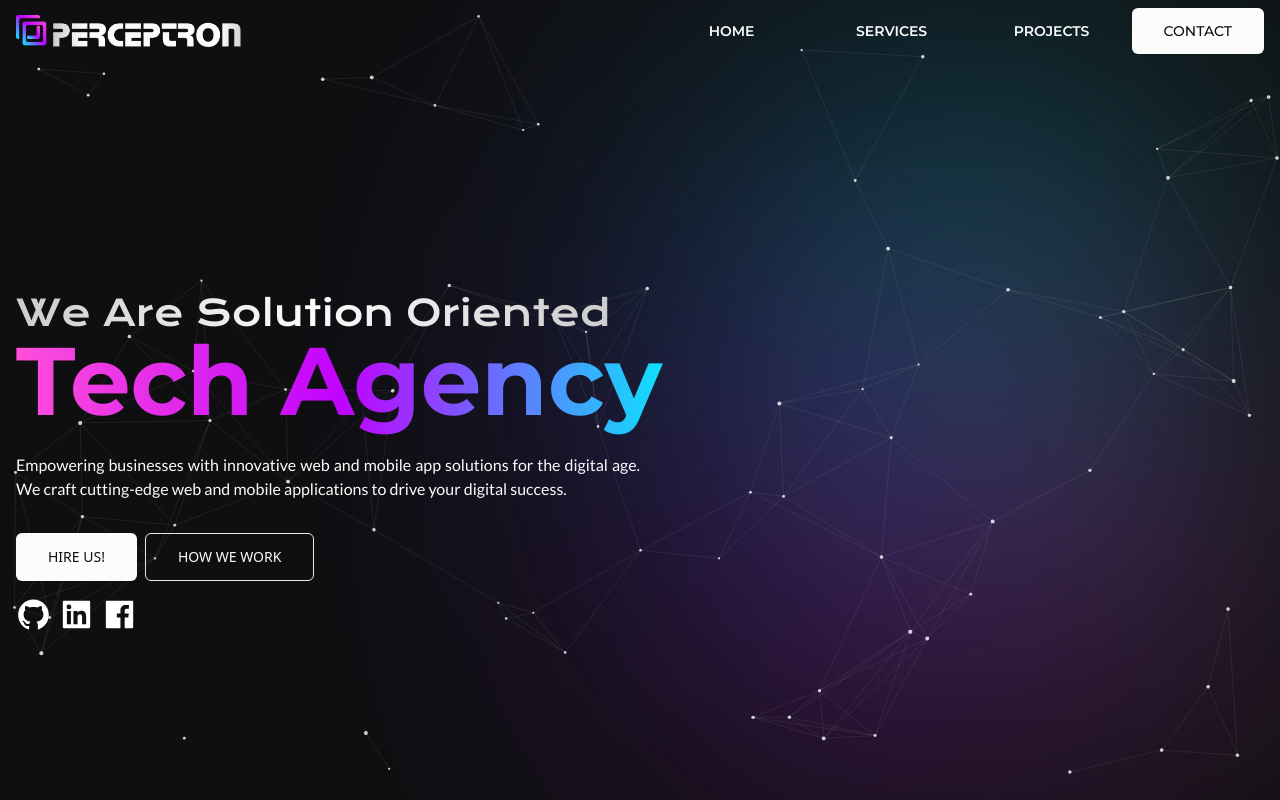
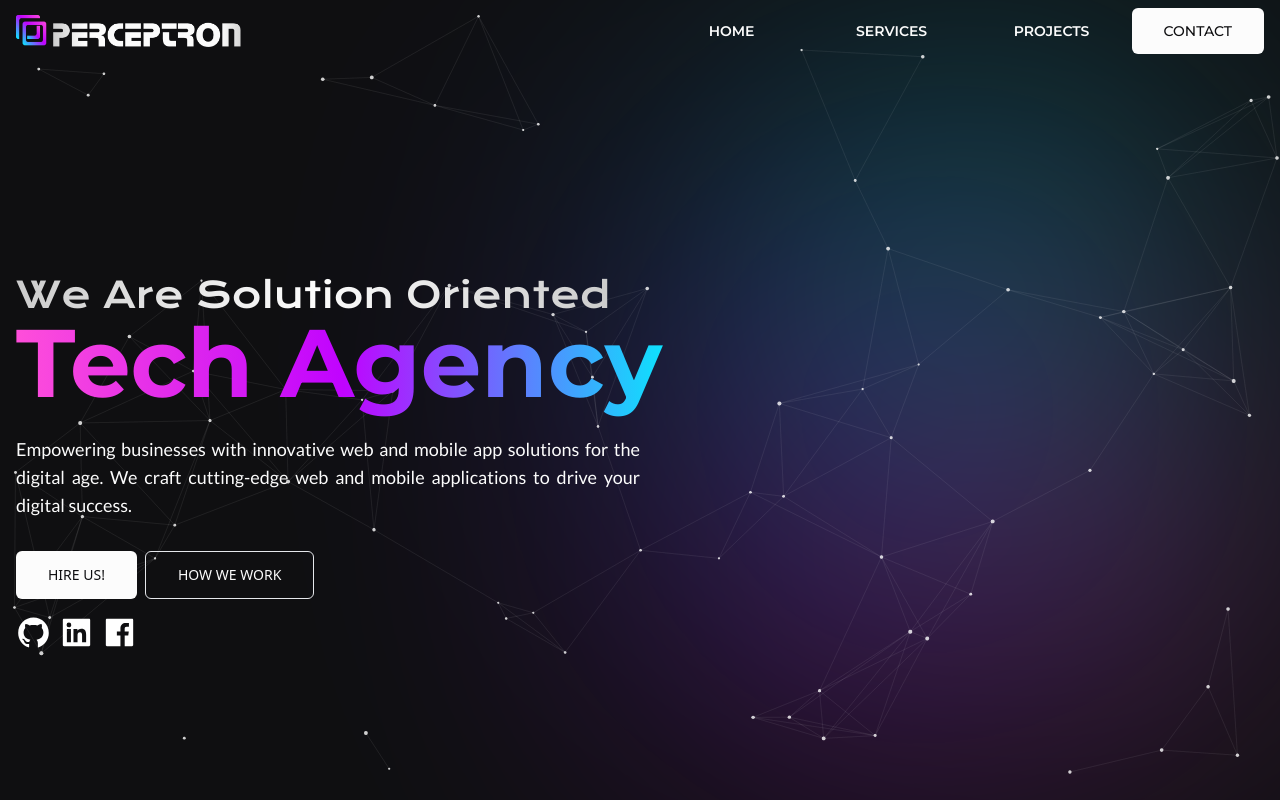
Before and after one commit to asif-bhuti/perceptron-client, a React (Create React App) app: page / in a window 1280 px wide. Shown: the top 800 px of the page. Built offline with nearby package versions, Linux system fonts and the light colour scheme.

Commit message:
Update Text component styles

```diff
--- a/src/components/Text/Text.jsx
+++ b/src/components/Text/Text.jsx
@@ -8,7 +8,7 @@ export const Text = ({ children, className, variant = "body" }) => {
       className={twMerge(
         clsx(
           variant === "body" &&
-            "font-lato text-primary-100 text-justify w-full",
+            "font-lato text-primary-100 text-justify w-full text-base sm:text-lg 2xl:text-2xl",
           variant === "title" &&
             `font-montserrat pr-2 pb-2 mb-4 text-5xl sm:text-8xl 2xl:text-[6rem] font-bold bg-gradient-to-r from-secondary-pink via-secondary-purple to-secondary-cyan bg-clip-text text-transparent self-start text-start `,
           variant === "heading" &&
```
